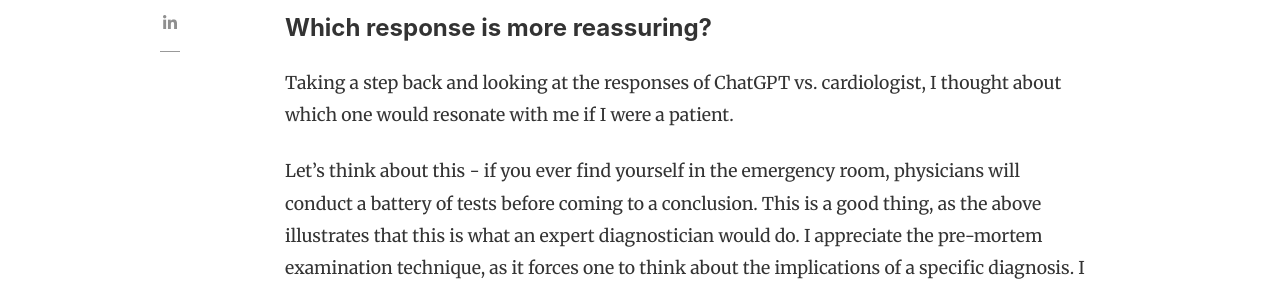
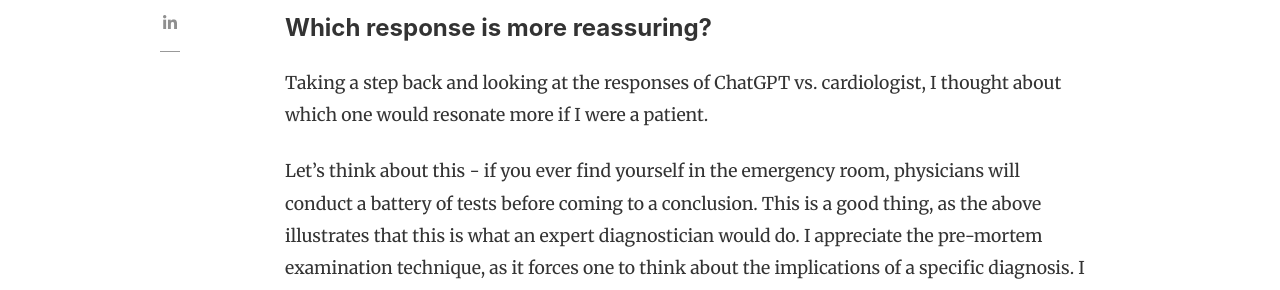
Before and after one commit to slsu0424/slsu0424.github.io, a Jekyll site: the page built from _posts/2023-06-02-test.md, in a window 1280 px wide and 900 px high, scrolled down 2713 px. Shown: the part 188-478 px from the top of the window. Built offline with Jekyll 4.4.1, drawn with Linux system fonts in a browser that asks for light colours; nearby versions of some CDN libraries; comment, search, counter and statistics services are not loaded.

Commit message:
Update 2023-06-02-test.md

```diff
--- a/_posts/2023-06-02-test.md
+++ b/_posts/2023-06-02-test.md
@@ -38,7 +38,7 @@
 
 #### Which response is more reassuring?
 
-Taking a step back and looking at the responses of ChatGPT vs. cardiologist, I thought about which one would resonate with me if I were a patient.
+Taking a step back and looking at the responses of ChatGPT vs. cardiologist, I thought about which one would resonate more if I were a patient.
 
 Let's think about this - if you ever find yourself in the emergency room, physicians will conduct a battery of tests before coming to a conclusion.  This is a good thing, as the above illustrates that this is what an expert diagnostician would do.  I appreciate the pre-mortem examination technique, as it forces one to think about the implications of a specific diagnosis.  I wouldn't want my doctor to draw a conclusion based on what an AI system said, but that they would do a full workup to confirm their hypothesis.
 
```
